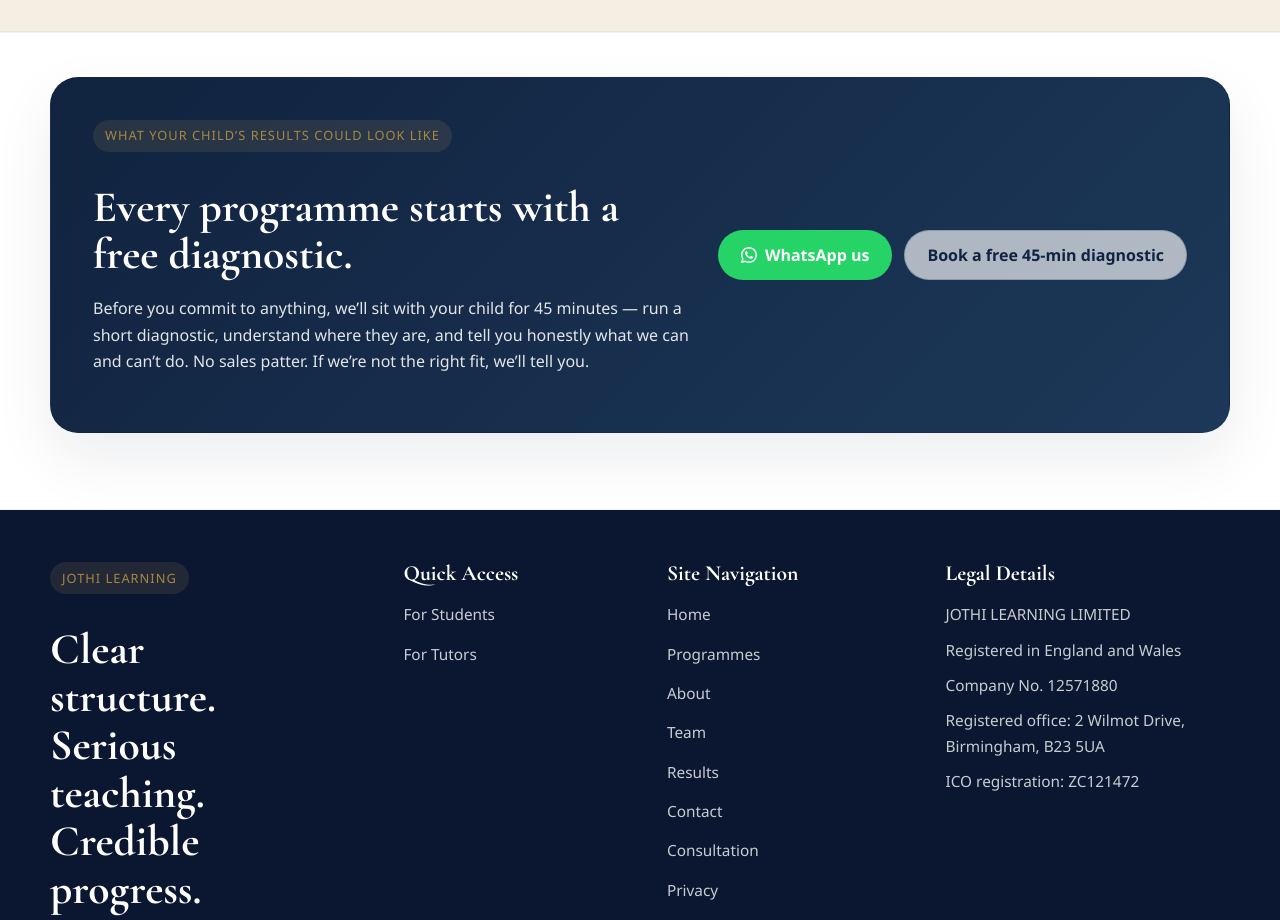
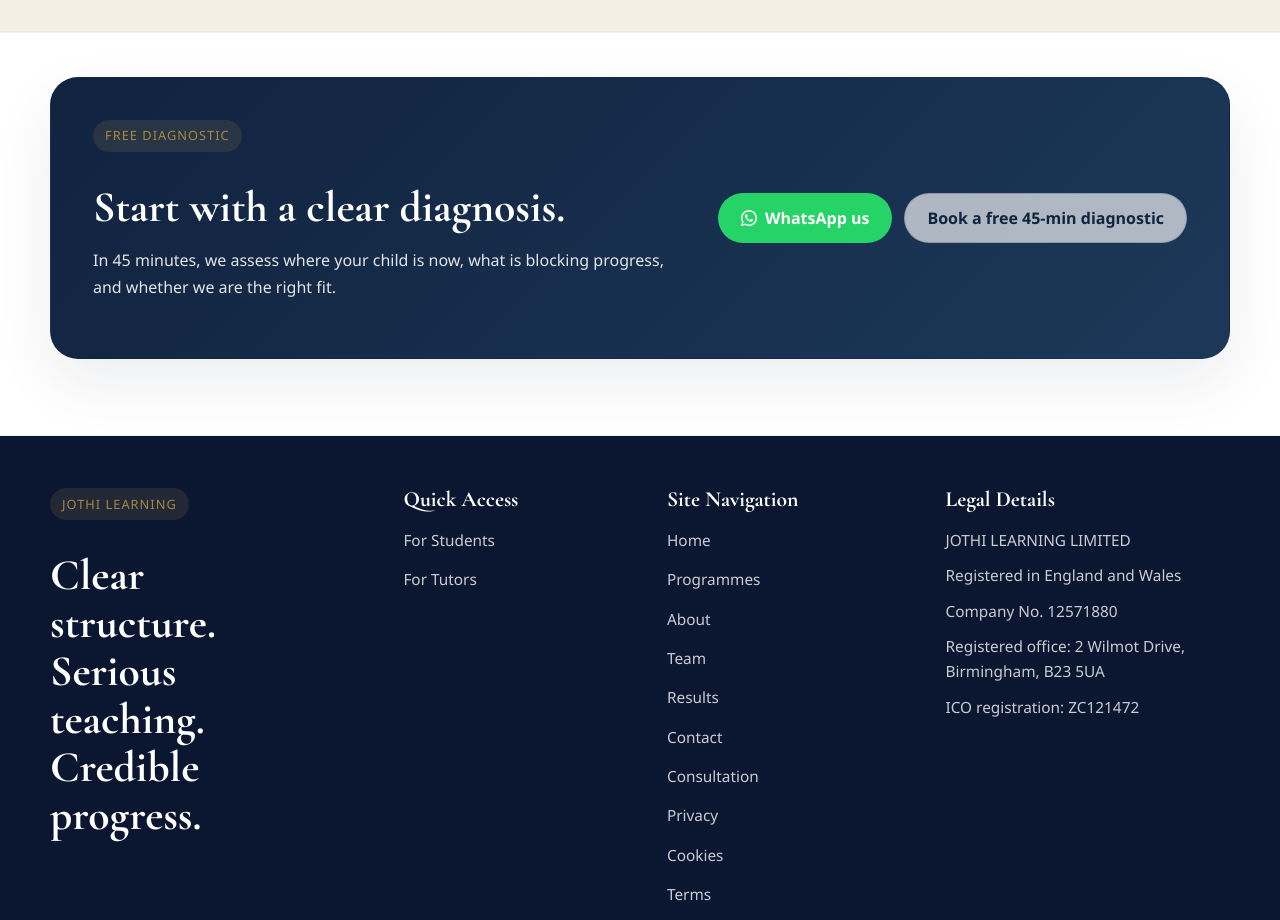
Before and after one commit to enad02/jothi_Claude, a plain HTML site: page results.html in a window 1280 px wide. Shown: the part 4940-5860 px from the top of the page. Drawn offline with nearby package versions, Linux system fonts and the light colour scheme.

```diff
--- a/results.html
+++ b/results.html
@@ -461,9 +461,9 @@
     <section class="section-shell consultation-shell" id="consultation">
       <div class="wrap consultation-card">
         <div>
-          <p class="section-kicker">What your child&rsquo;s results could look like</p>
-          <h2>Every programme starts with a free diagnostic.</h2>
-          <p>Before you commit to anything, we&rsquo;ll sit with your child for 45 minutes &mdash; run a short diagnostic, understand where they are, and tell you honestly what we can and can&rsquo;t do. No sales patter. If we&rsquo;re not the right fit, we&rsquo;ll tell you.</p>
+          <p class="section-kicker">Free diagnostic</p>
+          <h2>Start with a clear diagnosis.</h2>
+          <p>In 45 minutes, we assess where your child is now, what is blocking progress, and whether we are the right fit.</p>
         </div>
         <div class="consultation-actions">
           <a class="button button-whatsapp" href="https://wa.me/447985588975?text=Hi%20Jothi%2C%20I%27d%20like%20to%20discuss%20tutoring%20for%20my%20child" target="_blank" rel="noopener noreferrer">
```
